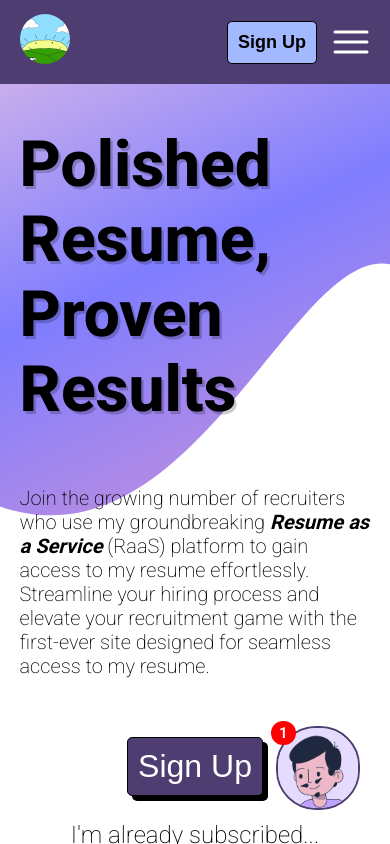
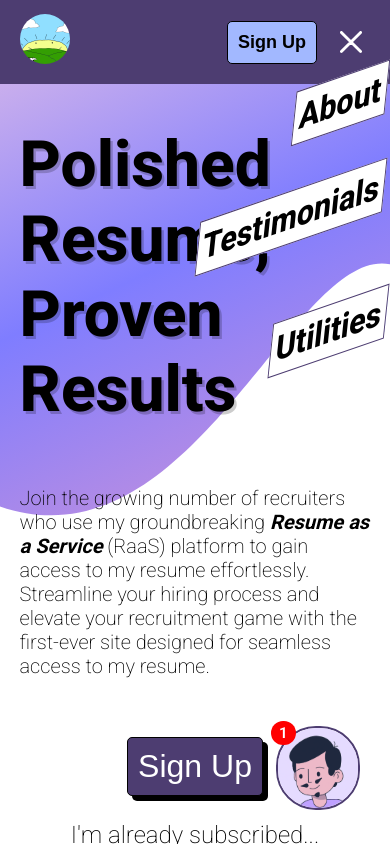
Before and after one commit to landaverdend/portfolio-site, a React (Vite) app: page /SplashView in a window 390 px wide. Both pictures are taken after a click on the icon 351 px from the left and 42 px from the top of the page. Shown: the top 844 px of the page. Built offline with nearby package versions, Linux system fonts and the light colour scheme; a web font is replaced by a local one.

Commit message:
progress on dropdown.

```diff
--- a/src/components/navbar/Navbar.tsx
+++ b/src/components/navbar/Navbar.tsx
@@ -5,18 +5,40 @@ import FormContainer from '@views/formView/formContainer/FormContainer';
 import { useAppState } from '@/state/appState';
 import { useEffect, useState } from 'react';
 import HamburgerMenu from '@assets/images/icons/hamburger.svg?react';
+import Cross from '@assets/images/icons/cross.svg?react';
 
 const MOBILE_WIDTH = 600;
+type Link = { link: string; text: string };
+
+type LProps = {
+  link: Link;
+};
+function Link({ link }: LProps) {
+  return (
+    <a
+      key={link.link}
+      href={link.text}
+      onClick={(e) => {
+        e.preventDefault();
+
+        const element = document.getElementById(link.link);
+
+        if (element) {
+          element.scrollIntoView({ behavior: 'smooth' });
+        }
+      }}>
+      {link.text}
+    </a>
+  );
+}
 
 type NavbarProps = {
-  links?: Array<{ link: string; text: string }>;
+  links?: Array<Link>;
   showSignUp?: boolean;
 };
-
 function Navbar({ links, showSignUp }: NavbarProps) {
   const [isMobileView, setMobileView] = useState(window.innerWidth <= MOBILE_WIDTH);
   const [isMobileMenuOpen, setMobileMenuOpen] = useState(false);
-  const [isDropdownOpen, setDropdownOpen] = useState(false);
 
   const { isModalOpen, setIsModalOpen, setView } = useAppState();
 
@@ -38,6 +60,7 @@ function Navbar({ links, showSignUp }: NavbarProps) {
   }, []);
 
   return (
+    <div style={{ position: 'relative' }}>
       <div className="navbar-container">
         <div className="navbar-container__logo">
           <a
@@ -51,20 +74,7 @@ function Navbar({ links, showSignUp }: NavbarProps) {
           {!isMobileView && (
             <>
               {links?.map((l) => (
-              <a
-                key={l.link}
-                href={l.link}
-                onClick={(e) => {
-                  e.preventDefault();
-
-                  const element = document.getElementById(l.link);
-
-                  if (element) {
-                    element.scrollIntoView({ behavior: 'smooth' });
-                  }
-                }}>
-                {l.text}
-              </a>
+                <Link link={l} />
               ))}
             </>
           )}
@@ -88,12 +98,32 @@ function Navbar({ links, showSignUp }: NavbarProps) {
               width={48}
               height={48}
               onClick={() => {
-              console.log('clicked the hamburger');
+                setMobileMenuOpen(true);
+              }}
+            />
+          )}
+          {isMobileView && isMobileMenuOpen && (
+            <Cross
+              width={48}
+              height={48}
+              onClick={() => {
+                setMobileMenuOpen(false);
               }}
             />
           )}
         </div>
       </div>
+
+      {isMobileView && (
+        <div className={`dropdown-list ${isMobileMenuOpen ? 'show' : 'hidden'}`}>
+          {links?.map((l) => (
+            <span className="link-background">
+              <Link link={l} />
+            </span>
+          ))}
+        </div>
+      )}
+    </div>
   );
 }
 
--- a/src/components/navbar/navbar.css
+++ b/src/components/navbar/navbar.css
@@ -57,7 +57,51 @@
   }
 }
 
+.dropdown-list {
+  position: absolute;
+  width: 100vw;
+
+  z-index: 200;
+  transition: transform 0.4s ease-out, opacity 0.4s ease-out; /* Smooth transition */
+
+  display: flex;
+  flex-direction: column;
+  gap: 9vh;
+  justify-content: flex-start;
+  align-items: flex-end;
+
+  font-size: 2rem;
+  font-weight: 800;
+
+  .link-background {
+    background-color: var(--panel-blue);
+    transform: rotate(-19deg) skew(-25deg);
+  }
+
+  a {
+    text-decoration: none;
+    color: inherit;
+
+    background-color: white;
+    border: 1px solid var(--main-indigo);
+    padding: 5px;
+  }
+}
+
+.dropdown-list.show {
+  transform: translateY(0); /* Slide to the final position */
+}
+
+.dropdown-list.hidden {
+  transform: translateY(-100%); /* Start slightly above */
+}
+
 @media (max-width: 576px) {
+  .navbar-container {
+    position: sticky;
+    top: 0;
+  }
+
   .navbar-container__logo {
     img {
       height: 50px;
```
Also changed, not shown: src/assets/images/icons/cross.svg (added). Lines whose indentation alone changed are shown as unchanged.
